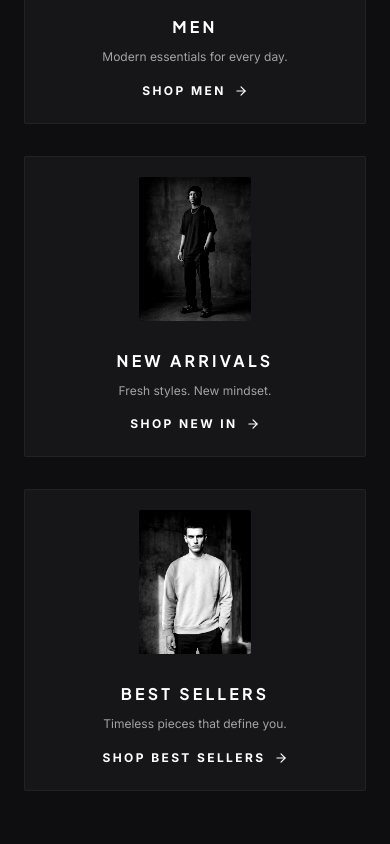
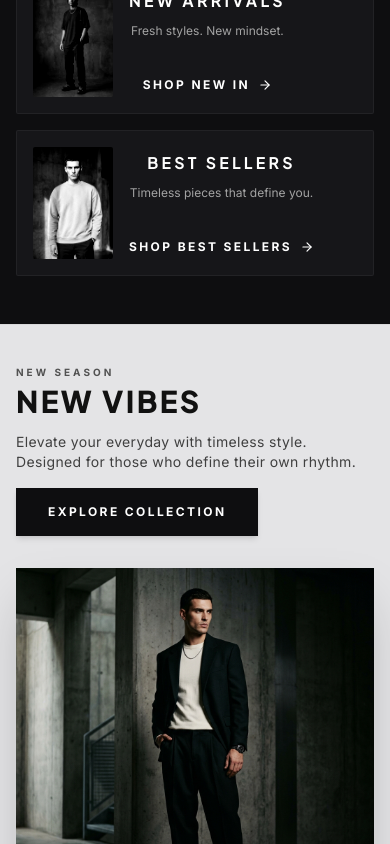
Before and after one commit to varada2315/leor, a React (Vite) app: page / in a window 390 px wide. Shown: the part 960-1804 px from the top of the page. Built offline with nearby package versions, Linux system fonts and the light colour scheme; a web font is replaced by a local one.

Commit message:
Comprehensive mobile responsiveness audit and layout optimization across all screen sizes

```diff
--- a/src/components/CategoryHighlights.tsx
+++ b/src/components/CategoryHighlights.tsx
@@ -36,8 +36,8 @@ const CATEGORIES: CategoryCard[] = [
 
 export const CategoryHighlights: React.FC = () => {
   return (
-    <section className="bg-[#0e0e10] text-white py-16 px-6 md:px-12 border-t border-white/10">
-      <div className="max-w-7xl mx-auto grid grid-cols-1 md:grid-cols-3 gap-8">
+    <section className="bg-[#0e0e10] text-white py-12 sm:py-16 px-4 sm:px-6 md:px-12 border-t border-white/10">
+      <div className="max-w-7xl mx-auto grid grid-cols-1 md:grid-cols-3 gap-4 sm:gap-6 md:gap-8">
         {CATEGORIES.map((cat, idx) => (
           <motion.div
             key={cat.title}
@@ -45,10 +45,10 @@ export const CategoryHighlights: React.FC = () => {
             whileInView={{ opacity: 1, y: 0 }}
             viewport={{ once: true, margin: '-50px' }}
             transition={{ duration: 0.7, delay: idx * 0.15 }}
-            className="group flex flex-col sm:flex-row items-center gap-6 bg-[#161619] p-5 rounded-sm border border-white/5 hover:border-white/20 transition-all duration-300 hover:bg-[#1c1c20]"
+            className="group flex flex-row items-center gap-4 sm:gap-6 bg-[#161619] p-4 sm:p-5 rounded-sm border border-white/5 hover:border-white/20 transition-all duration-300 hover:bg-[#1c1c20]"
           >
             {/* Model Image Thumbnail */}
-            <div className="relative w-28 h-36 shrink-0 overflow-hidden bg-neutral-900 rounded-sm">
+            <div className="relative w-20 sm:w-28 h-28 sm:h-36 shrink-0 overflow-hidden bg-neutral-900 rounded-sm">
               <img
                 src={cat.image}
                 alt={cat.title}
--- a/src/components/NewSeasonBanner.tsx
+++ b/src/components/NewSeasonBanner.tsx
@@ -39,8 +39,8 @@ export const NewSeasonBanner: React.FC = () => {
   const { setActiveView } = useStore();
 
   return (
-    <section className="bg-[#e4e4e6] relative overflow-hidden py-14 md:py-24 px-6 md:px-16 border-t border-b border-black/5">
-      <div className="max-w-7xl mx-auto grid grid-cols-1 md:grid-cols-2 gap-12 items-center">
+    <section className="bg-[#e4e4e6] relative overflow-hidden py-10 sm:py-16 md:py-24 px-4 sm:px-6 md:px-16 border-t border-b border-black/5">
+      <div className="max-w-7xl mx-auto grid grid-cols-1 md:grid-cols-2 gap-8 sm:gap-12 items-center">
 
         {/* ── Left: staggered text block ── */}
         <motion.div
@@ -48,18 +48,18 @@ export const NewSeasonBanner: React.FC = () => {
           initial="hidden"
           whileInView="visible"
           viewport={{ once: true, amount: 0.25 }}
-          className="space-y-6 max-w-xl"
+          className="space-y-4 sm:space-y-6 max-w-xl"
         >
           {/* NEW SEASON label */}
-          <motion.div variants={fadeUpItem} className="space-y-2">
-            <span className="text-xs font-bold tracking-[0.3em] uppercase text-neutral-600 block">
+          <motion.div variants={fadeUpItem} className="space-y-1.5 sm:space-y-2">
+            <span className="text-[10px] sm:text-xs font-bold tracking-[0.3em] uppercase text-neutral-600 block">
               NEW SEASON
             </span>
 
             {/* NEW VIBES heading */}
             <motion.h2
               variants={fadeUpItem}
-              className="text-4xl sm:text-5xl md:text-6xl font-extrabold tracking-[0.08em] uppercase text-[#111111] leading-none font-sans"
+              className="text-3xl sm:text-5xl md:text-6xl font-extrabold tracking-[0.08em] uppercase text-[#111111] leading-none font-sans"
             >
               NEW VIBES
             </motion.h2>
--- a/src/components/ValueProps.tsx
+++ b/src/components/ValueProps.tsx
@@ -27,8 +27,8 @@ const FEATURES = [
 
 export const ValueProps: React.FC = () => {
   return (
-    <section className="bg-[#f0f0f2] py-12 px-6 md:px-12 border-b border-black/5">
-      <div className="max-w-7xl mx-auto grid grid-cols-1 sm:grid-cols-2 lg:grid-cols-4 gap-8">
+    <section className="bg-[#f0f0f2] py-10 sm:py-12 px-4 sm:px-6 md:px-12 border-b border-black/5">
+      <div className="max-w-7xl mx-auto grid grid-cols-2 sm:grid-cols-2 lg:grid-cols-4 gap-4 sm:gap-6 md:gap-8">
         {FEATURES.map((item, idx) => {
           const IconComponent = item.icon;
           return (
```
